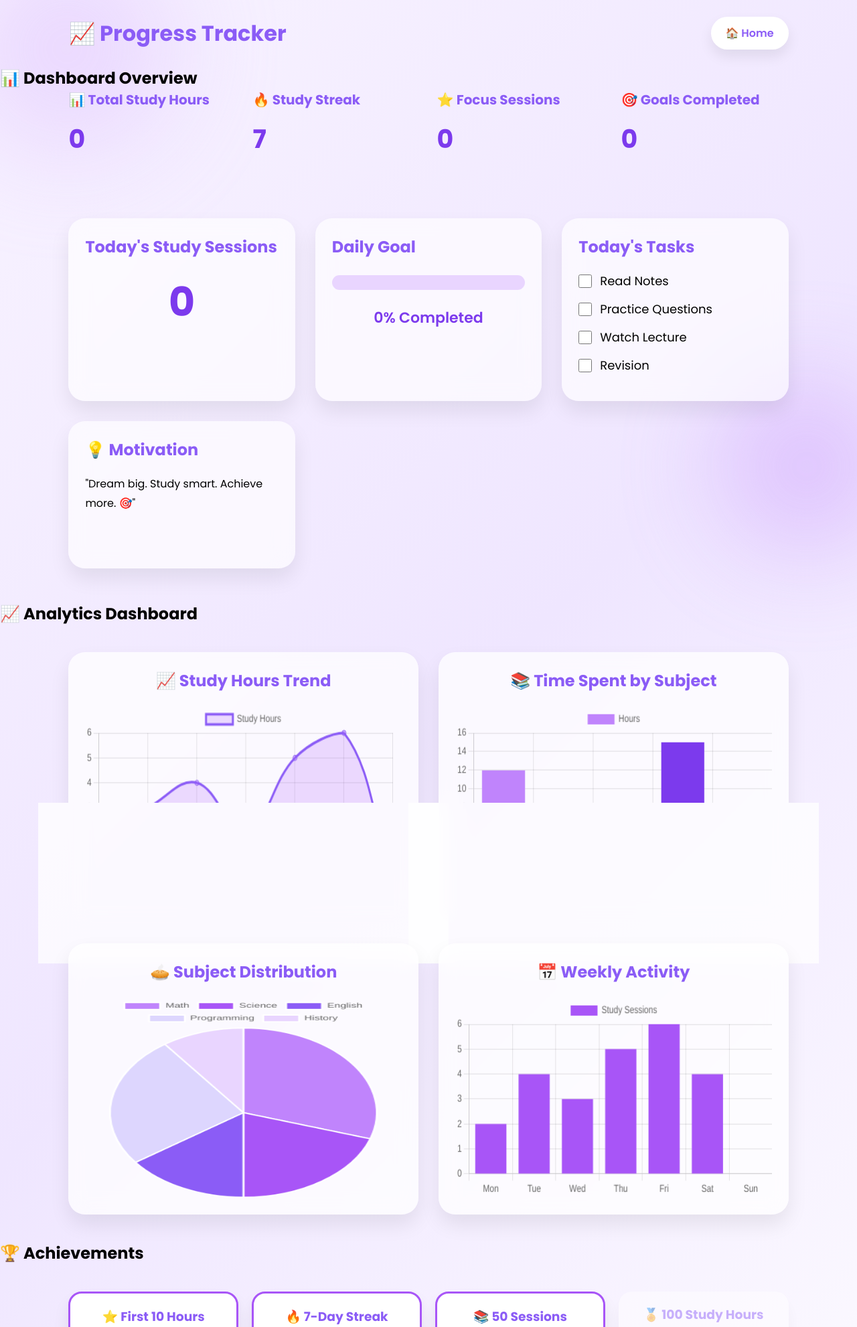
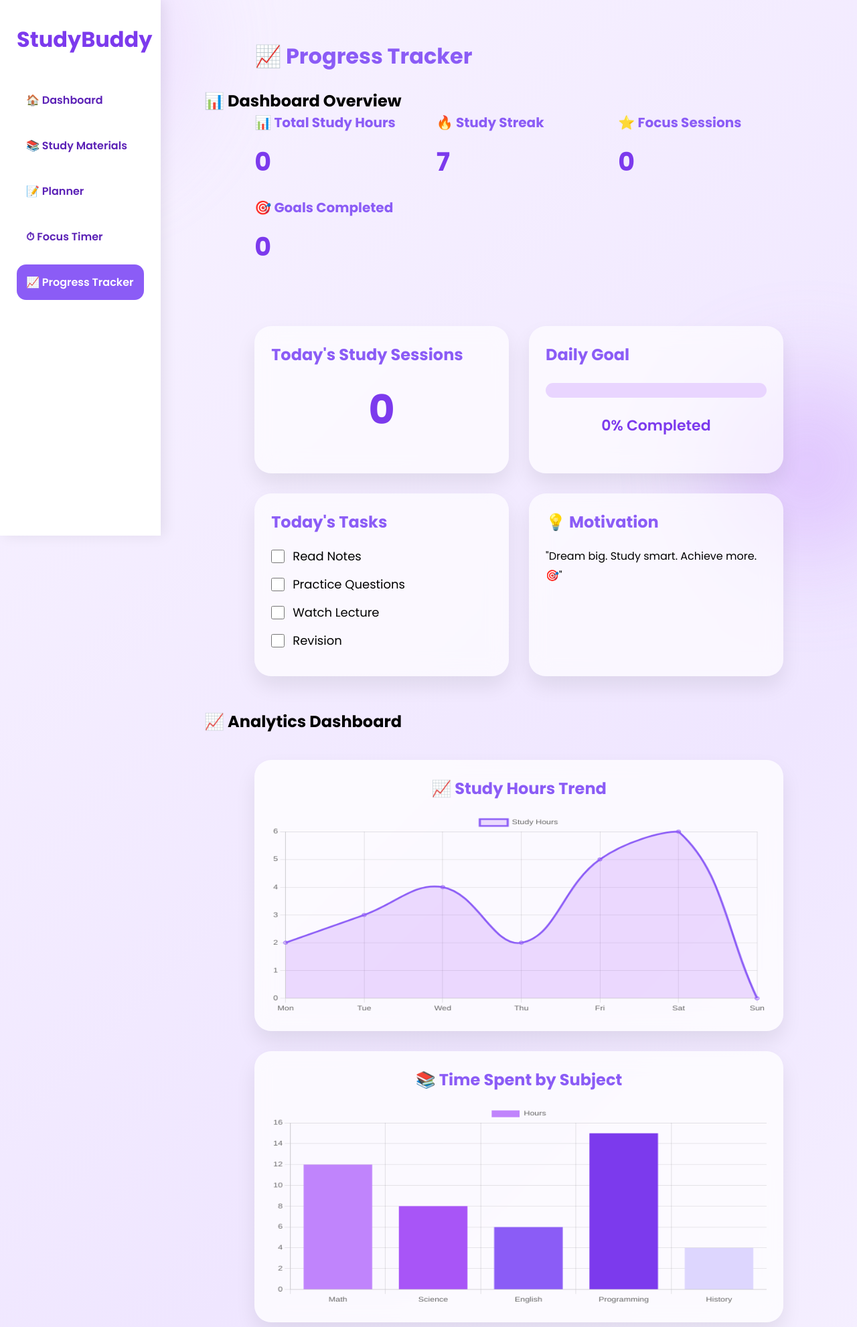
Before and after one commit to bynethraa-debug/StudyBuddy, a Flask app: page /progress in a window 1280 px wide. Shown: the top 1982 px of the page at 67% size. Run offline with Flask 3, Linux system fonts and the light colour scheme.

Commit message:
Added progress tracker and updated UI

```diff
--- a/static/css/progress.css
+++ b/static/css/progress.css
@@ -1,7 +1,3 @@
-/* ==========================
-   Global Styles
-========================== */
-
 *{
     margin:0;
     padding:0;
@@ -98,6 +94,92 @@ transition:.3s;
 .homeBtn:hover{
 
 transform:translateY(-3px);
+
+}
+/* ==========================
+   SIDEBAR
+========================== */
+
+.sidebar{
+
+position:fixed;
+
+left:0;
+top:0;
+
+width:240px;
+
+height:100vh;
+
+background:white;
+
+padding:35px 25px;
+
+display:flex;
+
+flex-direction:column;
+
+box-shadow:5px 0 20px rgba(0,0,0,.08);
+
+z-index:100;
+
+}
+
+.logo{
+
+font-size:32px;
+
+color:#7C3AED;
+
+margin-bottom:40px;
+
+}
+
+.sidebar nav{
+
+display:flex;
+
+flex-direction:column;
+
+gap:15px;
+
+}
+
+.sidebar nav a{
+
+text-decoration:none;
+
+padding:14px;
+
+border-radius:14px;
+
+font-weight:600;
+
+color:#5B21B6;
+
+transition:.25s;
+
+}
+
+.sidebar nav a:hover{
+
+background:#EFE6FF;
+
+}
+
+.sidebar nav a.active{
+
+background:#8B5CF6;
+
+color:white;
+
+}
+
+.main-content{
+
+margin-left:270px;
+
+padding:35px;
 
 }
 
--- a/templates/progress.html
+++ b/templates/progress.html
@@ -1,3 +1,4 @@
+
 <!DOCTYPE html>
 <html lang="en">
 
@@ -8,12 +9,13 @@
 
 <title>Progress Tracker</title>
 
-<link rel="stylesheet" href="progress.css">
+<link rel="stylesheet" href="{{ url_for('static', filename='css/progress.css') }}">
 
 <link href="https://fonts.googleapis.com/css2?family=Poppins:wght@300;400;600;700&display=swap" rel="stylesheet">
 
 </head>
 
+<body>
 <body>
 
 <div class="background">
@@ -21,9 +23,36 @@
     <div class="blob blob2"></div>
 </div>
 
+<!-- Sidebar -->
+
+<div class="sidebar">
+
+    <h1 class="logo">StudyBuddy</h1>
+
+    <nav>
+
+        <a href="{{ url_for('home') }}">🏠 Dashboard</a>
+
+        <a href="{{ url_for('materials') }}">📚 Study Materials</a>
+
+        <a href="{{ url_for('planner') }}">📝 Planner</a>
+
+        <a href="{{ url_for('timer') }}">⏱ Focus Timer</a>
+
+        <a href="{{ url_for('progress') }}" class="active">📈 Progress Tracker</a>
+
+    </nav>
+
+</div>
+
+<!-- Main Content -->
+
+<div class="main-content">
+
 <header>
-    <h1>📈 Progress Tracker</h1>
-    <a href="index.html" class="homeBtn">🏠 Home</a>
+
+<h1>📈 Progress Tracker</h1>
+
 </header>
 
 <!-- Statistics -->
@@ -153,9 +182,9 @@
 
 <!-- Chart.js -->
 <script src="https://cdn.jsdelivr.net/npm/chart.js"></script>
+<script src="{{ url_for('static', filename='js/progress.js') }}"></script>
 
-<script src="progress.js"></script>
-
+</div>
 </body>
 
 </html>
```
Also changed, not shown: database.db.
